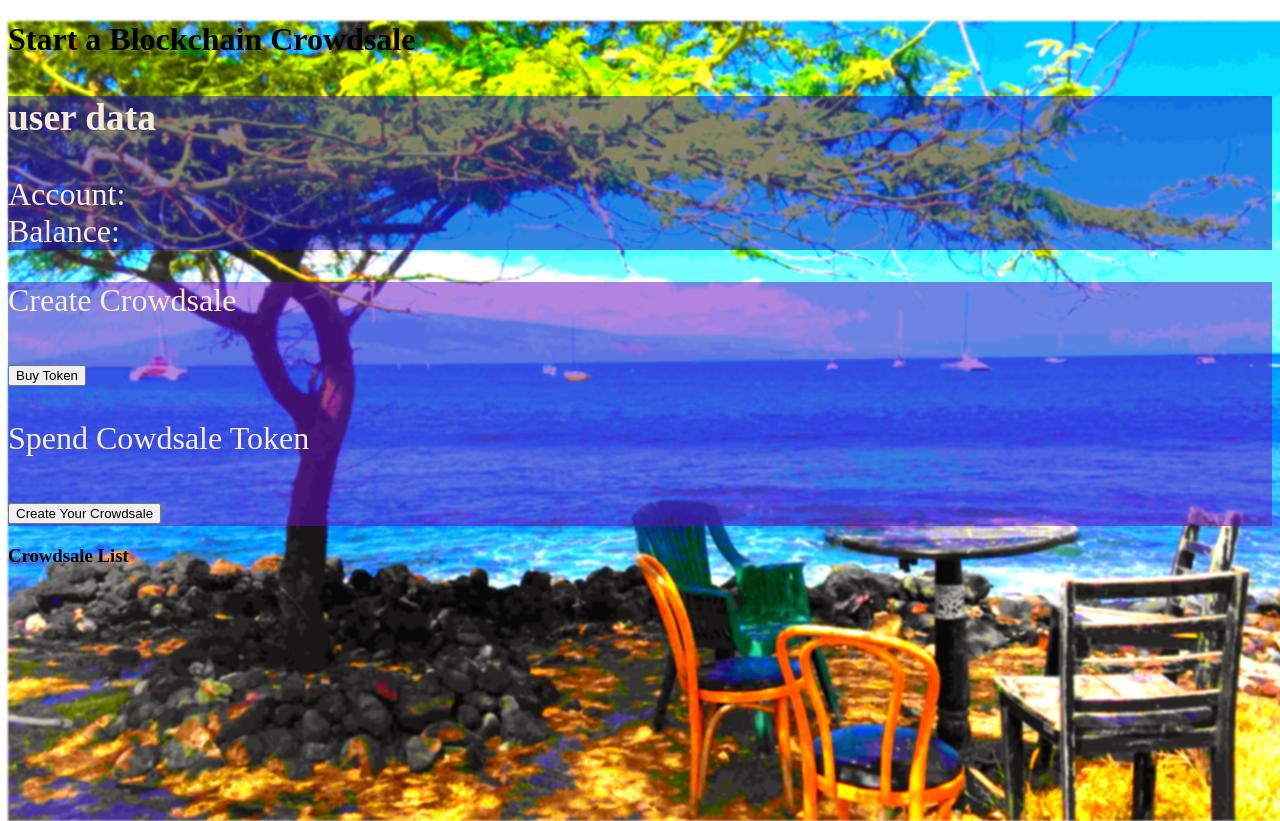
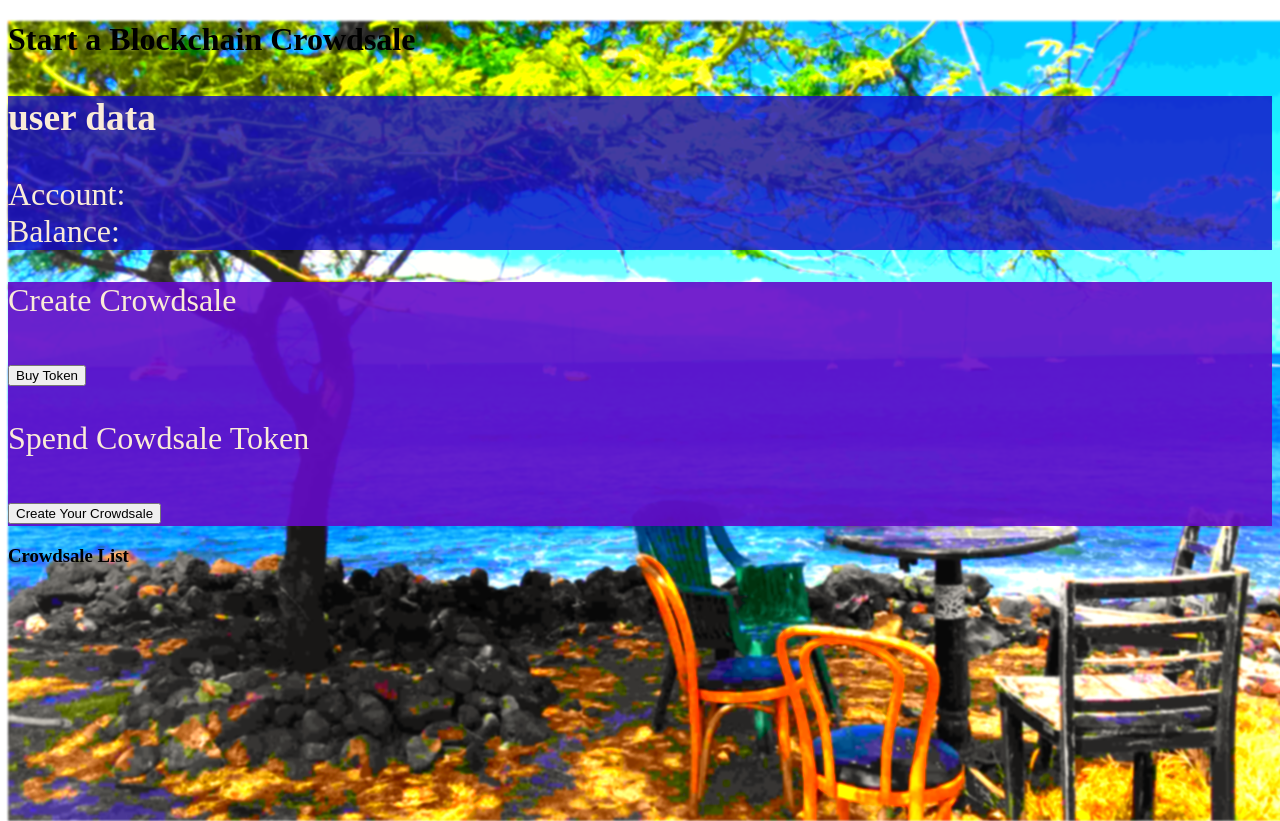
Before and after one commit to barrard/ERCcroedsale_frontend, a plain HTML site: page index.html in a window 1280 px wide. Drawn offline with nearby package versions, Linux system fonts and the light colour scheme.

Commit message:
first commit

```diff
--- a/css/css.css
+++ b/css/css.css
@@ -24,14 +24,14 @@
 }
 
 .user_stats{
-  background: rgba(20, 10, 200, 0.5);
+  background: rgba(20, 10, 200, 0.8);
   color: antiquewhite;
   font-size: 2em;
 
 }
 
 .sidebar{
-  background: rgba(100, 10, 200, 0.5);
+  background: rgba(100, 10, 200, 0.9);
   color: antiquewhite;
   font-size: 2em;
 }
```
